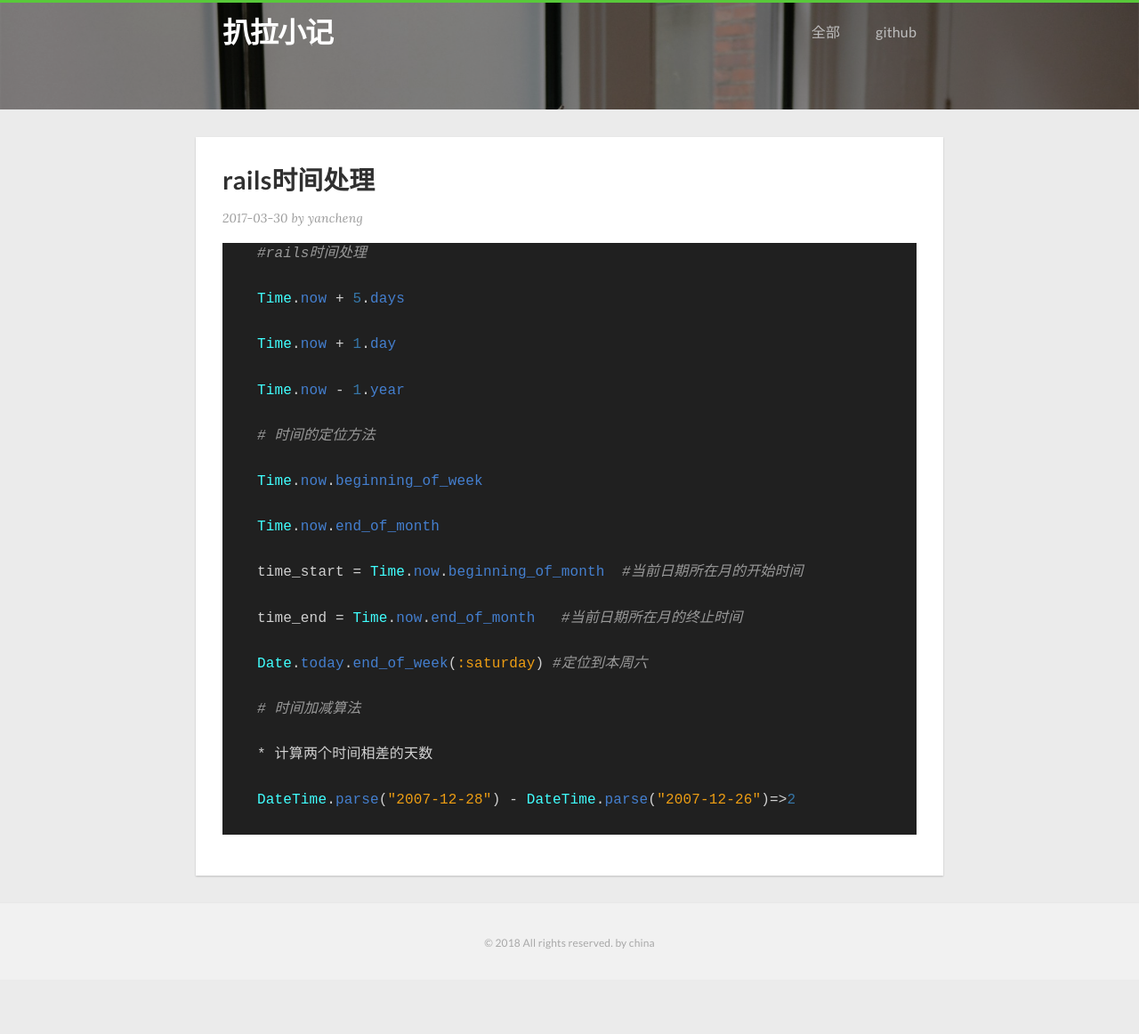
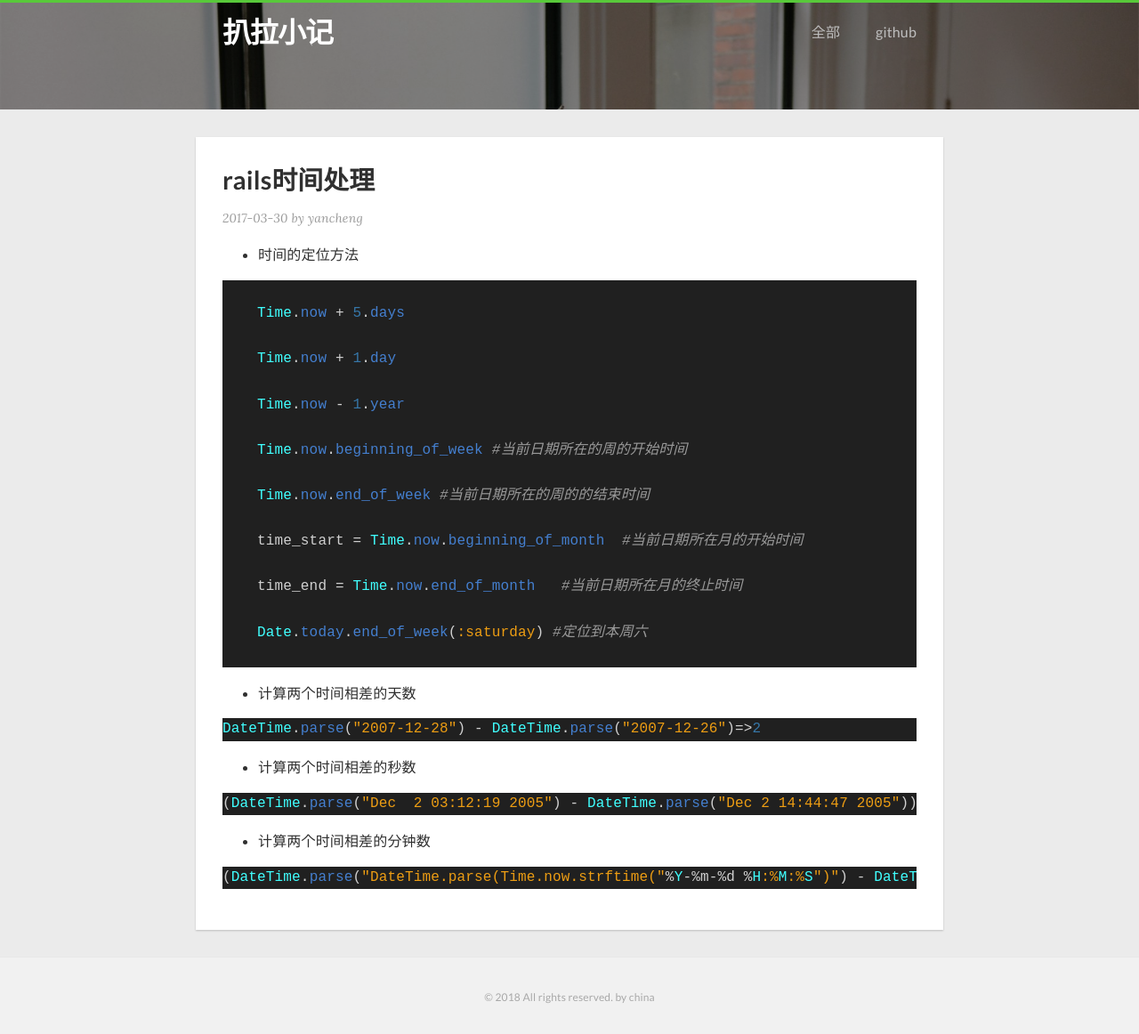
Before and after one commit to yanchengv/yanchengv.github.io, a Jekyll site: the page built from _posts/2017-04-06-rails-time.markdown, in a window 1280 px wide. Shown: the whole page at 89% size. Built offline with Jekyll 4.4.1, drawn with Linux system fonts in a browser that asks for light colours; nearby versions of some CDN libraries; before the commit the page ends 1101 px from its top, so only the background shows below that.

Commit message:
Update 2017-04-06-rails-time.markdown

````diff
--- a/_posts/2017-04-06-rails-time.markdown
+++ b/_posts/2017-04-06-rails-time.markdown
@@ -6,8 +6,9 @@ categories: rails
 comments: true
 ---
 
+* 时间的定位方法
+
 ```ruby
-    #rails时间处理
 
     Time.now + 5.days
 
@@ -15,11 +16,9 @@ comments: true
 
     Time.now - 1.year
 
-    # 时间的定位方法
+    Time.now.beginning_of_week #当前日期所在的周的开始时间
 
-    Time.now.beginning_of_week
-
-    Time.now.end_of_month
+    Time.now.end_of_week #当前日期所在的周的的结束时间
 
     time_start = Time.now.beginning_of_month  #当前日期所在月的开始时间
 
@@ -27,10 +26,22 @@ comments: true
 
     Date.today.end_of_week(:saturday) #定位到本周六
 
-    # 时间加减算法
+```
 
-    * 计算两个时间相差的天数
 
-    DateTime.parse("2007-12-28") - DateTime.parse("2007-12-26")=>2
+* 计算两个时间相差的天数
 
+```ruby
+DateTime.parse("2007-12-28") - DateTime.parse("2007-12-26")=>2
 ```
+
+* 计算两个时间相差的秒数
+
+```ruby
+(DateTime.parse("Dec  2 03:12:19 2005") - DateTime.parse("Dec 2 14:44:47 2005")) * 24 * 60 * 60 =>-41548
+```
+* 计算两个时间相差的分钟数
+
+```ruby
+(DateTime.parse("DateTime.parse(Time.now.strftime("%Y-%m-%d %H:%M:%S")") - DateTime.parse("2016-5-12 15:20:20")) * 24 * 60  => (1321/20)
+```
````
